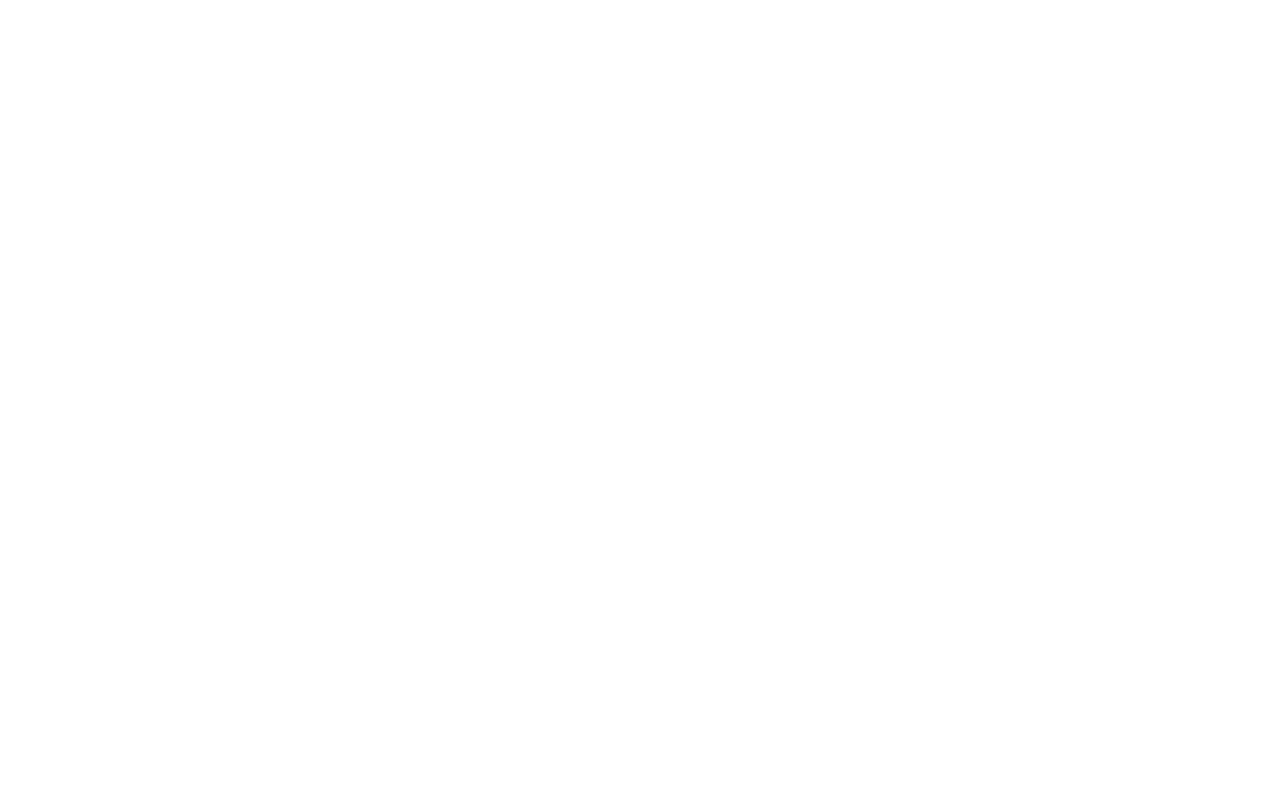
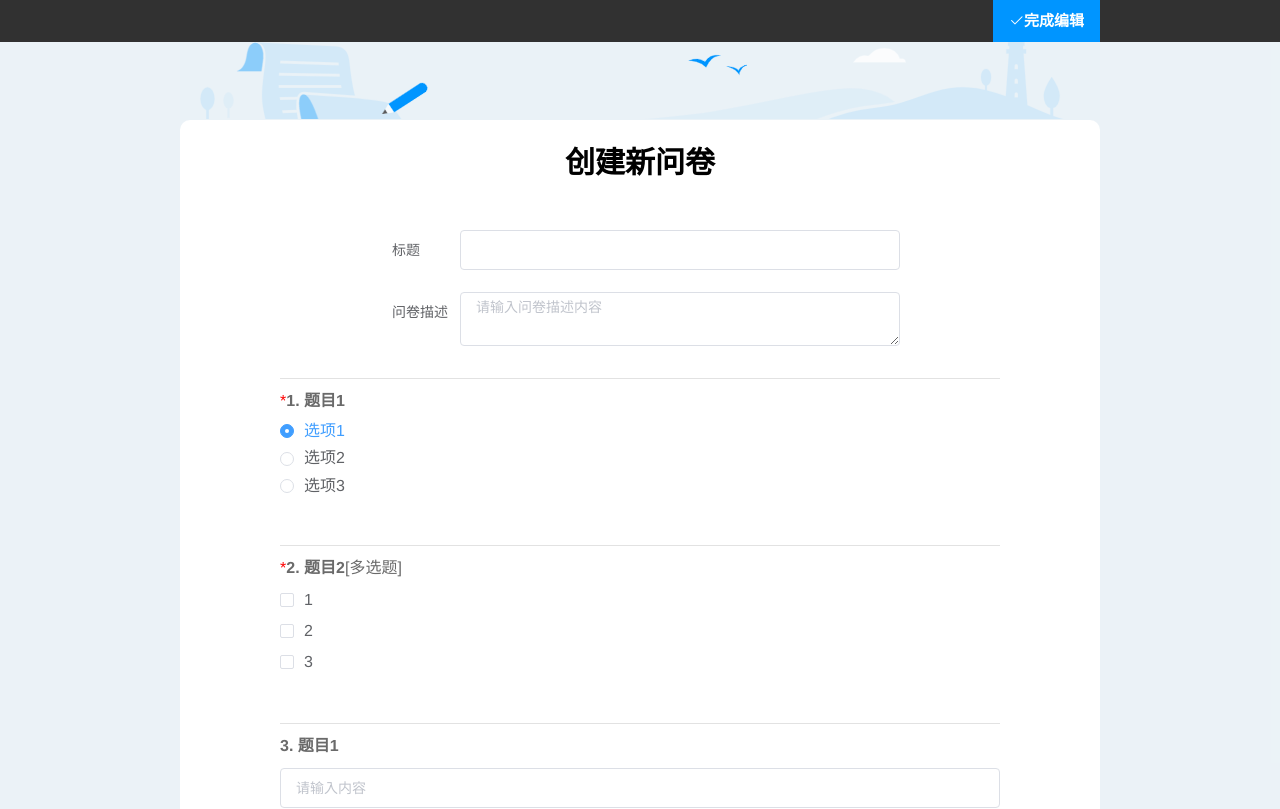
Before and after one commit to xiaoyexiao/QuestionnaireSystem, a Vue app: page /questionnaireCreate in a window 1280 px wide. Shown: the top 809 px of the page. Built offline with nearby package versions, Linux system fonts and the light colour scheme.

Commit message:
解决背景颜色问题

```diff
--- a/src/components/EditMethodSelectDialog.vue
+++ b/src/components/EditMethodSelectDialog.vue
@@ -42,11 +42,20 @@ export default {
   methods:{
     nextPage(){
       if(this.method===1){
+        //删除所有答卷
 
       }
       else{
-
+        // 复制一份新问卷并编辑
+        this.$axios.get('http://localhost:8080/questionnaire/copyQuestionnaire', {
+          params: {
+            id: this.$store.state.id
+          }
+        }).then(res=>{
+          this.$store.commit("setQuestionnaireId",res.data)
+        })
       }
+      this.$router.push({name:"QuestionnaireEdit",params:{ method:this.method}})
     }
   }
 }
--- a/src/components/Index.vue
+++ b/src/components/Index.vue
@@ -137,7 +137,7 @@
                     </a>
                     <ul>
                       <li><a href="#">设计向导</a></li>
-                      <li><a href="#" @click="editDialogVisible = true">编辑问卷</a></li>
+                      <li><a href="#" @click="editQuestionnaire(item)">编辑问卷</a></li>
                       <li><a href="#">问卷设置</a></li>
                       <li><a href="#" @click="questionnaireCheck">问卷外观</a></li>
                       <li><a href="#">红包&奖品</a></li>
@@ -309,7 +309,7 @@ export default {
       this.$router.push('/questionnaireCheck')
     },
     toCreate(){
-      this.$router.push({name:"QuestionnaireEdit",params:{title:this.createTitle}})
+      this.$router.push({name:"QuestionnaireCreate",params:{title:this.createTitle}})
     },
     deleteQuestionnaire(item){
       let id=item.id
@@ -365,7 +365,6 @@ export default {
           }
         }).then(res=>{
           this.url=res.data.url
-          //console.log(res.data.url)
         })
         this.questionnaires[index].status=1
         this.urlDialogControl=0
@@ -380,6 +379,11 @@ export default {
         this.urlDialogControl=2
       }
       this.urlDialogVisible=true
+    },
+    editQuestionnaire(item){
+      this.$store.commit("setQuestionnaireId",item.id)
+      sessionStorage.setItem("store",JSON.stringify(this.$store.state))
+      this.editDialogVisible=true
     }
   },
   created() {
--- /dev/null
+++ b/src/components/QuestionnaireCreate.vue
@@ -0,0 +1,23 @@
+<template>
+  <questionnaire-edit></questionnaire-edit>
+</template>
+
+<script>
+import QuestionnaireEdit from "./QuestionnaireEdit";
+
+export default {
+  name: "QuestionnaireCreate",
+  components:{
+    QuestionnaireEdit
+  },
+  data(){
+    return{
+      headTitle:'创建新问卷'
+    }
+  }
+}
+</script>
+
+<style scoped>
+
+</style>
--- a/src/components/QuestionnaireEdit.vue
+++ b/src/components/QuestionnaireEdit.vue
@@ -12,16 +12,16 @@
   <div class="w">
     <div class="content" ref="container">
       <div class="content-header">
-        <span>创建新问卷</span>
+        <span>{{ headTitle }}</span>
       </div>
       <div class="content-main">
         <div class="main-header">
-          <el-form ref="form" :model="form" label-width="80px">
+          <el-form ref="form" :model="questionnaire" label-width="80px">
             <el-form-item label="标题" class="l1">
-              <el-input v-model="form.title"></el-input>
+              <el-input v-model="questionnaire.title"></el-input>
             </el-form-item>
             <el-form-item label="问卷描述" class="l2">
-              <el-input type="textarea" :rows="2" placeholder="请输入问卷描述内容" v-model="form.description">
+              <el-input type="textarea" :rows="2" placeholder="请输入问卷描述内容" v-model="questionnaire.description">
               </el-input>
             </el-form-item>
           </el-form>
@@ -169,14 +169,15 @@ export default {
   name: "QuestionnaireEdit",
   data(){
     return{
+      questionnaire: {
+        title: '',
+        description: ''
+      },
+      headTitle:'',
       backgroundStyle:{
         width: '100%',
         backgroundColor: 'rgba(234,242,247, 0.95)',
         height: '200px'
-      },
-      form: {
-        title: 'title',
-        description: '',
       },
       count: 0,
       List:[
@@ -227,7 +228,8 @@ export default {
           style:3,
           question:'题目1',
           must:false, //必选
-          answer: ''
+          answer: '',
+          options:[{}]
         }
       ]
     }
@@ -357,7 +359,7 @@ export default {
           newItem={
             editShow: false,
             style:1,
-            question:'题目',
+            question:'默认题目',
             must: false,
             options:[
               {
@@ -377,7 +379,7 @@ export default {
           newItem={
             editShow: false,
             style:2,
-            question:'题目',
+            question:'默认题目',
             must: false,
             options:[
               {
@@ -397,7 +399,7 @@ export default {
           newItem={
             editShow: false,
             style:3,
-            question:'题目',
+            question:'默认题目',
             must:false,
             answer: ''
           }
@@ -415,6 +417,53 @@ export default {
         cancelButtonText: '取消',
         type: 'warning'
       }).then(() => {
+        let submitOptions=[],submitQuestionnaire,i=0,founderId=this.$store.state.id,questionnaireId=this.$store.state.questionnaireId
+        submitQuestionnaire={
+          title: this.questionnaire.title,
+          question_number: this.List.length,
+          founder_id: founderId,
+          description: this.questionnaire.description
+        }
+        this.List.forEach(function (item,index,array){
+          if(item.style!==3){
+            for(let k=0;k<item.options.length;k++){
+              let obj={
+                questionnaire_id: questionnaireId,
+                question :item.question,
+                style:item.style,
+                question_number:index+1,
+                required: item.must===true?1:0,
+                text: item.options[k].value
+              }
+              submitOptions[i++]=obj
+            }
+          }
+          else{
+            let obj={
+              questionnaire_id: questionnaireId,
+              question :item.question,
+              style:item.style,
+              question_number:index+1,
+              required: item.must===true?1:0
+            }
+            submitOptions[i++]=obj
+          }
+        })
+        if(window.location.href.indexOf('questionnaireCreate')!=-1){
+          // 创建
+        }
+        else{
+          // 编辑问卷id不变保存在state了
+          submitQuestionnaire['id']=questionnaireId
+          console.log(JSON.stringify(submitQuestionnaire))
+          this.$axios.get('http://localhost:8080/questionnaire/createOrEditQuestionnaire', {
+            params: {
+              jsonString: JSON.stringify(submitQuestionnaire),
+              edit: 1
+            }
+          }).then(res => {
+          })
+        }
         this.$message({
           type: 'success',
           message: '保存成功!'
@@ -423,18 +472,86 @@ export default {
       });
     }
   },
+  created() {
+    if (sessionStorage.getItem("store") ) {
+      this.$store.replaceState(Object.assign({},
+        this.$store.state,JSON.parse(sessionStorage.getItem("store"))))
+    }
+  },
   mounted() {
-    this.form.title=this.$route.params.title
+    if(window.location.href.indexOf('questionnaireCreate')!=-1){
+      // 进入的是创建问卷的页面
+      this.headTitle='创建新问卷'
+      this.questionnaire.title=this.$route.params.title
+    }
+    else{
+      // 进入的是编辑问卷的页面
+      this.headTitle='编辑问卷'
+      this.$axios.get('http://localhost:8080/q-option/getQuestionnaireData', {
+        params: {
+          id: this.$store.state.questionnaireId
+        }
+      }).then(res => {
+        this.questionnaire=res.data.questionnaire
+        let index=1,t=0,n=0,list=[],obj={'editShow':false},options=[]
+        for(let i=0;i<res.data.options.length;i++){
+          let item=res.data.options[i]
+          if(item.questionNumber===index){
+            if(t===0){
+              // 第一道题的第一个选项
+              obj['style']=item.style
+              obj['question']=item.question
+              obj['must']=item.required === 1
+              options[n++]={
+                value:item.text,
+                label: i.toString()
+              }
+              obj['options']=options
+              if(item.style===1){
+                obj['value']=''
+              }
+              else if(item.style===2){
+                obj['checkList']=[]
+              }
+              else{
+                obj['answer']=''
+              }
+            }
+            else{
+              // 第2++个选项
+              if(item.style===3){
+                continue
+              }
+              else{
+                options[n++]={
+                  value:item.text,
+                  label: i.toString()
+                }
+              }
+            }
+          }
+          else{//添加进数组
+            let cloneObj = JSON.parse(JSON.stringify(obj));
+            options=[]
+            obj={'editShow':false}
+            n=0
+            list[index-1]=cloneObj
+            index++
+            i--
+          }
+        }
+        let cloneObj = JSON.parse(JSON.stringify(obj))
+        list[index-1]=cloneObj
+        this.List=list
+      })
+    }
     this.count=10 // label递增，方便数组更新取数据
   },
   updated() {
-    // console.log('container.clientHeight'+this.$refs.container.clientHeight)
-    // console.log('screen.height:'+screen.height)
     if(this.$refs.container.clientHeight<(screen.height-180))
       this.backgroundStyle.height=`${screen.height-this.$refs.container.clientHeight-180}px`
     else
       this.backgroundStyle.height='0'
-    console.log(this.backgroundStyle.height)
   }
 }
 </script>
@@ -493,7 +610,7 @@ export default {
   text-align: left;
 }
 .main-header{
-  padding: 20px 200px 10px 0;
+  padding: 20px 100px 10px 100px;
   border-bottom: 1px solid #e2e2e2;
 }
 .l1 >>>.el-form-item__label{
--- a/src/router/index.js
+++ b/src/router/index.js
@@ -6,6 +6,7 @@ import QuestionnaireResult from "../components/QuestionnaireResult";
 import QuestionnaireFilling from "../components/QuestionnaireFilling";
 import QuestionnaireEdit from "../components/QuestionnaireEdit";
 import QuestionnaireCheck from "../components/QuestionnaireCheck";
+import QuestionnaireCreate from "../components/QuestionnaireCreate";
 
 Vue.use(Router);
 
@@ -46,5 +47,10 @@ export default new Router({
       name: 'QuestionnaireCheck',
       component: QuestionnaireCheck,
     },
+    {
+      path: '/questionnaireCreate',
+      name: 'QuestionnaireCreate',
+      component: QuestionnaireCreate,
+    },
   ],
 });
--- a/src/store/store.js
+++ b/src/store/store.js
@@ -4,7 +4,8 @@ Vue.use(Vuex)
 export default new Vuex.Store({
   state: {
     id:'',
-    name:''
+    name:'',
+    questionnaireId: 0
   },
   mutations: {
     offId(state){ // 退出登录
@@ -15,7 +16,10 @@ export default new Vuex.Store({
     },
     setName(state,name){
       state.name=name
-    }
+    },
+    setQuestionnaireId(state,questionnaireId){
+      state.questionnaireId=questionnaireId
+    },
   },
   getters: {
   },
```
Also changed, not shown: src/components/QuestionnaireFilling.vue (+4 -4 lines).
